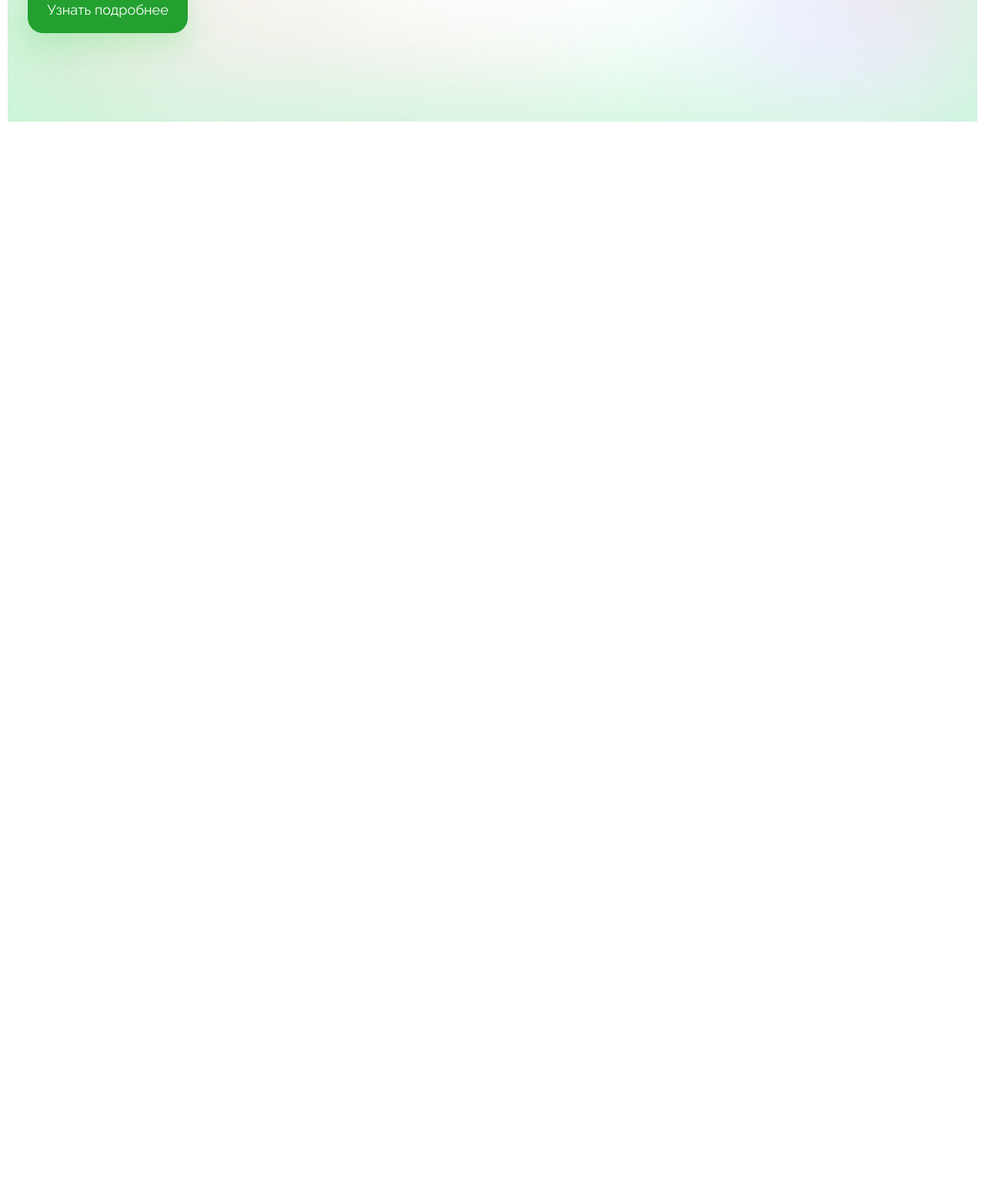
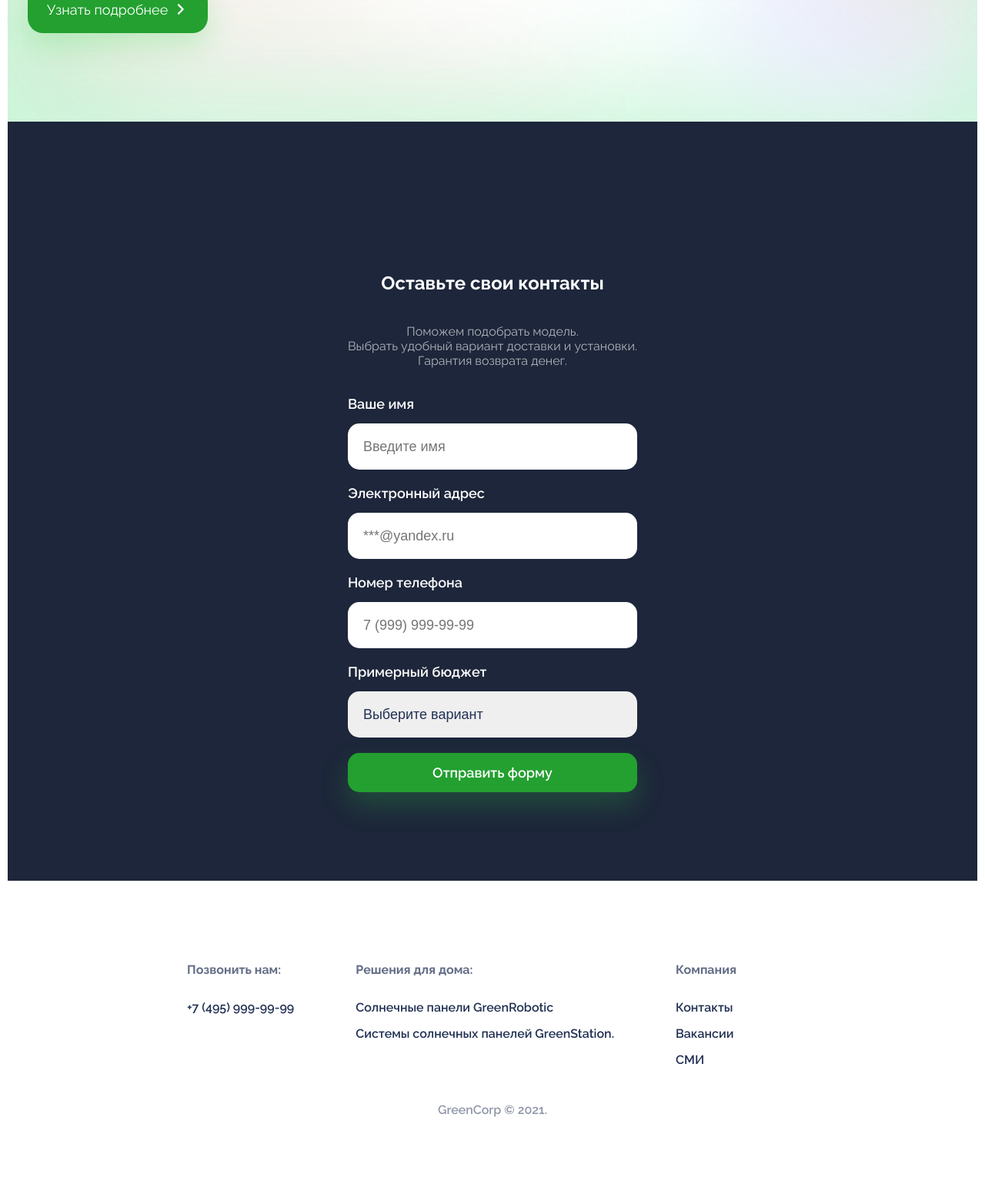
Before and after one commit to denverlivetver/green-corp-landing, a plain HTML site: page index.html in a window 1280 px wide. Shown: the part 673-2233 px from the top of the page at 77% size. Before the commit the page ends 841 px from the top, so only its background shows below. Drawn offline with nearby package versions, Linux system fonts and the light colour scheme.

Commit message:
Add files via upload

```diff
--- a/index.html
+++ b/index.html
@@ -1,8 +1,21 @@
 <!DOCTYPE html>
+
+
 <html lang="ru">
-<head>
+
+
+
+  <head>
+
+    <!-- Мобильная веерсия сайта -->
+    <meta name="viewport" content="width=device-width, initial-scale=1.0">
+
   <title>Солнечные батареи GreenCorp</title>
   <link rel="stylesheet" href="main.css">
+  <!-- БИБЛИОТЕКА  -->
+  <link rel="stylesheet" href="fa/css/all.min.css">
+  <!-- БИБЛИОТЕКА -->
+  <link rel="stylesheet" href="https://cdnjs.cloudflare.com/ajax/libs/animate.css/4.1.1/animate.min.css"/>
   <link href="https://fonts.googleapis.com/css2?family=Raleway:wght@100;300;400;500;600;700;800&display=swap" rel="stylesheet">
 </head>
 <body>
@@ -14,15 +27,94 @@
     </div>
   </header>
   <section class="about">
-    <div class="about__info">
+    <div class="about__info animate__animated animate__backInLeft">
       <h1>Солнечные панели GreenRobotic</h1>
       <p>Производите дешёвую экологически чистую электроэнергию из солнечного света</p>
-      <button>Узнать подробнее</button>
+      <button >Узнать подробнее <i class="fas fa-angle-right"></i> </button>
     </div>
-    <div class="about__images">
+    <div class="about__images animate__animated animate__backInRight">
       <img class="about__sun-image" src="img/sun.png">
       <img class="about__image" src="img/solar-panel.png">
     </div>
   </section>
+
+  <!-- добавляем форму обратной связи -->
+
+  <section class="form">
+    <form>
+
+    <div class="form__containter">
+      <h1>Оставьте свои контакты</h1>
+      <p><br>Поможем подобрать модель.
+         <br>Выбрать удобный вариант доставки и установки.
+         <br>Гарантия возврата денег.</p>
+    </div>
+
+      <div class="form__group">
+        <label for="name">Ваше имя</label>
+        <input type="text" placeholder="Введите имя" id="name">
+      </div>
+
+      <div class="form__group">
+        <label for="email">Электронный адрес</label>
+        <input type="type" placeholder="***@yandex.ru" id="email">
+      </div>
+
+      <div class="form__group">
+        <label for="phone">Номер телефона</label>
+        <input type="text" placeholder="7 (999) 999-99-99" id="phone">
+      </div>
+
+      <div class="form__group">
+        <label for="budget">Примерный бюджет</label>
+
+        <select id="budget" name="type">
+          <option>Выберите вариант</option> </option></option>
+          <option value="10-30" for="budget">10 000₽ – 30 000₽</option>
+          <option value="30-60" for="budget">30 000₽ – 60 000₽</option>
+          <option value="60-100" for="budget">60 000₽ – 100 000₽</option>
+          <option value="100+" for="budget">100 000₽</option>
+        </select>
+      </div>
+
+      <button type="submit" class="form__submit">Отправить форму</button>
+    </form>
+
+  </section>
+
+
+<footer>
+  <div class='footer__container'>
+    <div class="footer__group">
+      <h3>Позвонить нам:</h3>
+      <div class="footer__links">
+        <a href="tel:74959999999">+7 (495) 999-99-99</a>
+      </div>
+    </div>
+
+      <div class="footer__group">
+        <h3>Решения для дома:</h3>
+        <div class="footer__links">
+          <a href="#">Солнечные панели GreenRobotic</a>
+          <a href="#">Системы солнечных панелей GreenStation.</a>
+        </div>
+      </div>
+
+        <div class="footer__group">
+          <h3>Компания</h3>
+          <div class="footer__links">
+            <a href="#">Контакты</a>
+            <a href="#">Вакансии</a>
+            <a href="#">СМИ</a>
+          </div>
+        </div>
+  </div>
+
+  <div class="footer__copyright">
+    <p>GreenCorp © 2021.</p>
+  </div>
+
+</footer>
+<script src="fa/js/all.min.js"></script>
 </body>
 </html>
--- a/main.css
+++ b/main.css
@@ -37,6 +37,12 @@ header {
     cursor: pointer;
     box-shadow: 0 16px 36px rgb(52 213 68 / 22%);
     padding: 15px;
+    transition: background-color 0.3s ease-in;
+  }
+
+  button:hover {
+    background-color: #f6980c;
+    box-shadow: 0 16px 36px rgba(246 152 12 / 20%);
   }
 
   .about__image {
@@ -60,18 +66,18 @@ header {
 }
 
 .about h1 {
-  font-size:70px;
-  line-height:76px
+  font-size: 70px;
+  line-height: 76px
 }
 
 .about p {
-  font-size:18px;
-  line-height:30px;
+  font-size: 18px;
+  line-height: 30px;
   opacity: 0.8;
 }
 
 .about button {
-  font-size:18px;
+  font-size: 18px;
   border-radius: 20px;
   padding: 20px 25px;
   margin-top: 20px;
@@ -81,9 +87,113 @@ header {
   max-width: 550px;
 }
 
-.box {
-  margin: 50px;
-  padding: 25px;
-  background: green;
-  color: white;
+.form__container {
+  width: 550px;
+}
+
+.form {
+  display: flex; justify-content: center; align-items: center;
+  background-color: #1D263A;
+  color: #fff;
+  padding-top: 115px; padding-bottom: 115px;
+  text-align: center;
+}
+
+.form h1 {
+  size: 48px;
+}
+
+.form p {
+  size: 18px;
+  opacity: 0.65;
+}
+
+.form__group {
+  display: flex;
+  flex-direction: column;
+  text-align: left;
+}
+
+.form form {
+  display: grid;
+  grid-gap: 20px;
+  margin-top: 60px;
+}
+
+.form label {
+  font-size:18px;
+  font-weight: 600;
+  margin-bottom: 15px;
+}
+
+.form input {
+  font-size: 18px;
+  color: #213053;
+  height: 60px;
+  padding: 0 20px 0 20px;  /* Сверху | Справа | Снизу | Слева */
+  border-radius: 15px;
+  border: none;
+}
+
+.form select {
+  font-size: 18px;
+  color: #213053;
+  height: 60px;
+  padding: 0 20px 0 20px;  /* Сверху | Справа | Снизу | Слева */
+  border-radius: 15px;
+  border: none;
+}
+
+.form__submit {
+  font-size: 18px;
+  font-weight: 600;
+  padding-top: 15px;
+}
+
+select {
+  appearance: none;
+}
+
+input {
+  outline: none;
+}
+
+footer {
+  padding: 90px 20px 90px 20px;
+  font-size: 16px;
+  font-weight: 600;
+}
+
+ .footer__container {
+  display: flex;
+  justify-content: center;
+  /* align-items: center; */
  }
+
+.footer__copyright {
+  text-align: center;
+  opacity: 0.5;
+  /* margin-top: 40px; */
+}
+
+
+.footer__group {
+  margin-right: 80px;
+
+}
+
+.footer__links {
+  display: flex;
+  flex-direction: column;
+  margin-bottom: 15px;
+}
+
+.footer__links a{
+  margin-bottom: 15px;
+}
+
+.footer__group h3 {
+  font-size: 16px;
+  opacity: 0.7;
+  margin-bottom: 30px;
+}
```
